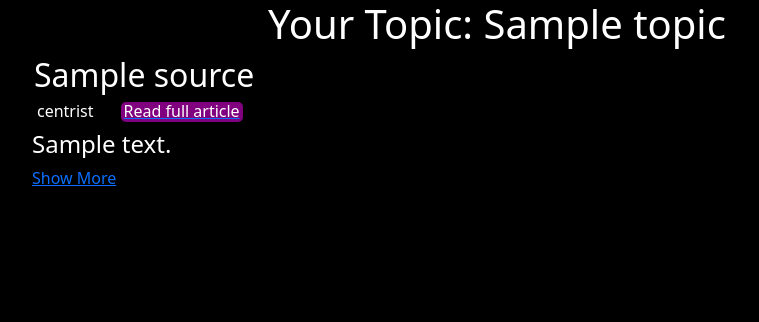
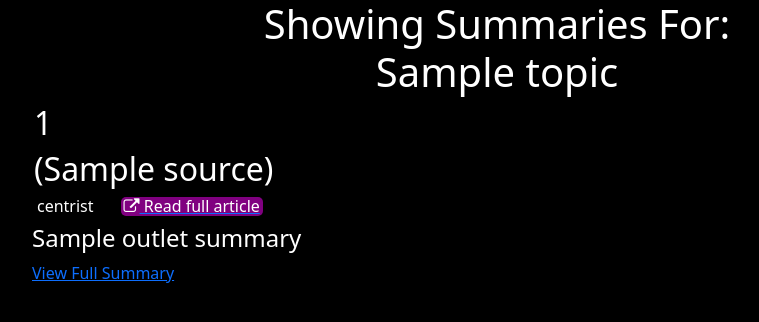
Before and after one commit to Archit404Error/NewsFlash, a Flask app: template templates/summaries.html in a window 1280 px wide. Shown: the top 322 px of the page, without its empty margins (143-902 px from the left). Run offline with Flask 2, Linux system fonts and the light colour scheme; the template is opened without the code that fills it: most values are stand-ins (such as "Sample title", 1, 10 or a date in 2020).

Commit message:
Added titles, tweaked UI, changed JSON structure

```diff
--- a/cache_handler.py
+++ b/cache_handler.py
@@ -12,8 +12,12 @@ def cache_query(cache_path, topic):
     cache = open(cache_path, 'r+')
     if topic in cache.read():
         for stored in cached_list:
+            found_in_desc = False
+            for key, val in stored[2].items():
+                if (val[0] != None and topic in val[0]) or (val[1] != None and topic in val[1]):
+                    found_in_desc = True
             #Account for keywords by searching for topic in description
-            if stored[0] == topic or topic in stored[2].values():
+            if stored[0] == topic or found_in_desc:
                 if (time.time() - stored[6]) / (24 * 60 * 60) < 1:
                     #Get cached values to decrease query time
                     sources = stored[1]
--- a/news_scraper.py
+++ b/news_scraper.py
@@ -31,7 +31,7 @@ def get_news(source, topic) -> tuple[str, str]:
     articles = res_json["articles"]
 
     if len(articles) == 0:
-        return None, "No articles found on the subject of " + topic + " from the source " + source
+        return None, "No article found", "No articles found on the subject of " + topic + " from the source " + source
 
     #Get URL of first returned article to find most recent/relevant article from source
     article_url = articles[0]["url"]
@@ -40,4 +40,6 @@ def get_news(source, topic) -> tuple[str, str]:
     newspaper_article = Article(article_url)
     newspaper_article.download()
     newspaper_article.parse()
-    return article_url, newspaper_article.text
+    return article_url, newspaper_article.title, newspaper_article.text
+
+print(get_news('recode', 'Google'))
--- a/newsflash.py
+++ b/newsflash.py
@@ -49,9 +49,10 @@ def collect_news(topic):
     sources = category_to_list_map[topic_category]
 
     for source in sources:
-        article_link, full_text = get_news(source, topic)
+        article_link, article_title, full_text = get_news(source, topic)
+
         #Summarize article text to enable faster reading
-        outlet_summaries[source] = summarize_text(full_text)
+        outlet_summaries[source] = [article_title, summarize_text(full_text)]
         #Create key value pair in dictionary using source and link
         article_links[source] = article_link
 
--- a/templates/summaries.html
+++ b/templates/summaries.html
@@ -25,7 +25,7 @@
         var element = document.getElementById(textId);
         var button = document.getElementById(textId + "Button");
         element.classList.add("text-truncate");
-        button.innerHTML = "Show More";
+        button.innerHTML = "View Full Summary";
         button.onclick = function(){show(textId)};
       }
     </script>
@@ -34,12 +34,17 @@
   <body>
     <div class="container">
       <div class = "col-md-6 offset-md-3 text-center">
-        <h1><span style = "color: white;">Your Topic: {{topic}}</span></h1>
+        <h1><span style = "color: white;">Showing Summaries For: {{topic}}</span></h1>
       </div>
         {% for source in sources %}
+        <div class = "row">
+          <div class = "col-md-11 offset-md-1">
+            <h2 class = "col-md-12"><span style = "color: white;">{{outlet_summaries[source][0]}}</span></h2>
+          </div>
+        </div>
           <div class = "row">
             <div class = "col-md-6 offset-md-1">
-              <h2 class = "col-md-12"><span style = "color: white;">{{source}}</span></h2>
+              <h2 class = "col-md-12"><span style = "color: white;">({{source}})</span></h2>
             </div>
           </div>
           <div class = "row">
@@ -53,12 +58,12 @@
               {% endif %}
             </div>
             <div class = "col-md-auto text-center">
-              <a target = "_blank" href = {{article_links[source]}}><h6 class = "article-link small-text-container">Read full article</h6></a>
+              <a target = "_blank" href = {{article_links[source]}}><h6 class = "article-link small-text-container"><i class = "fa fa-external-link"></i> Read full article</h6></a>
             </div>
           </div>
           <div class = "offset-md-1 col-md-10 ">
-            <h4 id = {{source}} class = "text-truncate"><span style = "color: white;">{{outlet_summaries[source]}}</span></h4>
-            <a id = "{{source}}Button" href = "#{{source}}" onclick = "show('{{source}}')">Show More</a>
+            <h4 id = {{source}} class = "text-truncate"><span style = "color: white;">{{outlet_summaries[source][1]}}</span></h4>
+            <a id = "{{source}}Button" href = "javascript:;" onclick = "show('{{source}}')">View Full Summary</a>
           </div>
           <div style = "height: 5vh"></div>
         {% endfor %}
```
Also changed, not shown: cache.json (+1 -1 lines).
